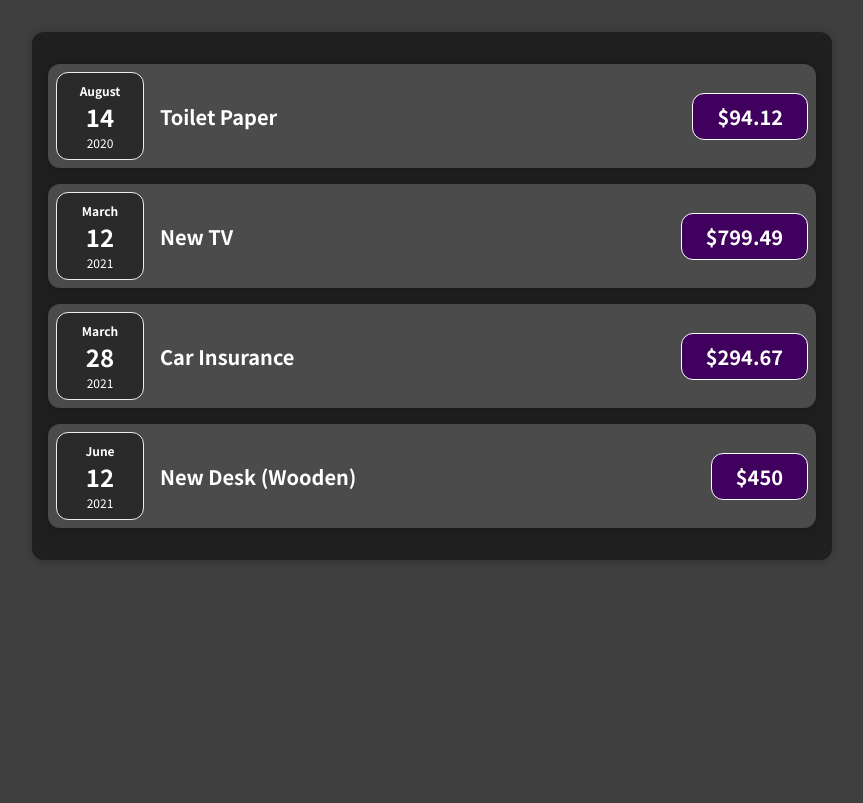
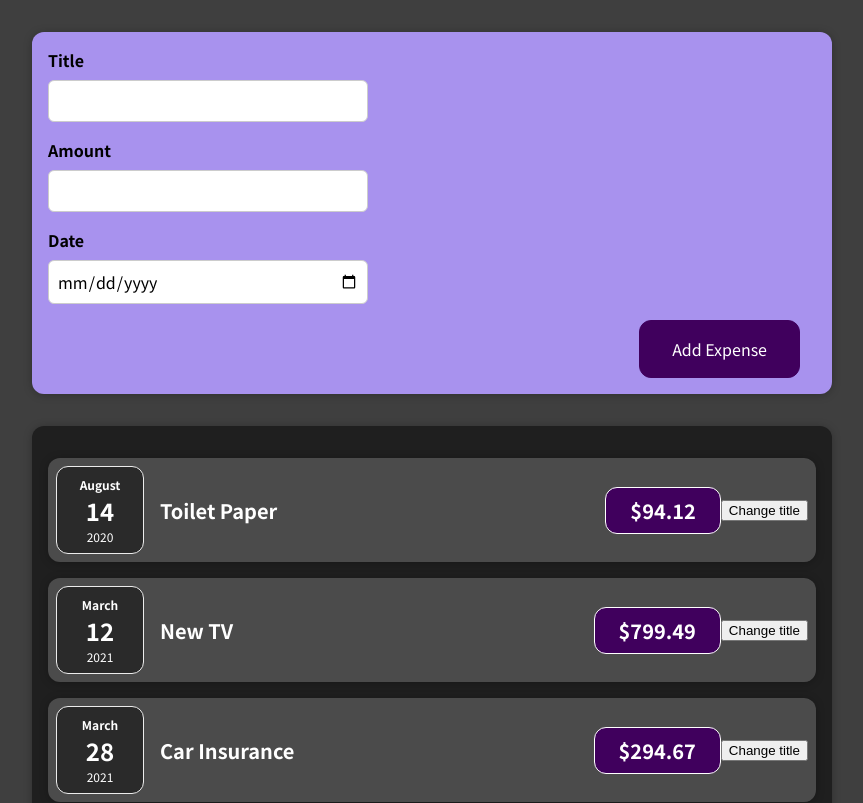
Before and after one commit to ITexpLee/React-Complete-Guide, a React (Create React App) app: page / in a window 1280 px wide. Shown: the top 803 px of the page, without its empty margins (208-1071 px from the left). Built offline with nearby package versions, Linux system fonts and the light colour scheme.

Commit message:
Added NewExpensed form and styling

```diff
--- a/src/App.js
+++ b/src/App.js
@@ -2,6 +2,7 @@
 import "./App.css";
 //Importing custom components in tree ascending order
 import Expenses from "./components/Expenses/Expenses";
+import NewExpense from "./components/NewExpense/NewExpense";
 
 const App = () => {
   //Fetching Data Object for expenses
@@ -30,6 +31,7 @@
     <div>
       {/* We will pass all data to be required in expense item component as attributes*/}
       {/* We can pass the entire array of objects as attributes too*/}
+      <NewExpense />
       <Expenses item={expenses} />
     </div>
   );
--- a/src/components/Expenses/ExpenseItem.js
+++ b/src/components/Expenses/ExpenseItem.js
@@ -1,5 +1,5 @@
 //Importing components (childrens)
-import React from "react";
+import React, { useState } from "react";
 import ExpenseDate from "./ExpenseDate";
 import Card from "../UI/Card";
 
@@ -9,14 +9,25 @@
 //Always Remember that Component is simply JavaScript function
 //Props contains all the attributes passes. props.attributeName to access them
 const ExpenseItem = (props) => {
+  // Using useState hook from React library to create state changing variable
+  //title = value in props title, setTitle is the function for changing title
+  const [title, setTitle] = useState(props.title);
+
+  // Changing title with click handler
+  const clickHandler = () => {
+    setTitle("Updated!");
+  };
+
   return (
     <Card className="expense-item">
       {/* Elements or simply custom elements with nothing in between both tags can be written like this */}
       <ExpenseDate date={props.date} />
       <div className="expense-item__description">
-        <h2>{props.title}</h2>
+        <h2>{title}</h2>
         <p className="expense-item__price">${props.amount}</p>
       </div>
+      {/* Creating Button tag to make it dynamic */}
+      <button onClick={clickHandler}>Change title</button>
     </Card>
   );
 };
--- /dev/null
+++ b/src/components/NewExpense/ExpenseForm.css
@@ -0,0 +1,26 @@
+  .new-expense__controls {
+      display: flex;
+      flex-wrap: wrap;
+      gap: 1rem;
+      margin-bottom: 1rem;
+      text-align: left;
+  }
+
+  .new-expense__control label {
+      font-weight: bold;
+      margin-bottom: 0.5rem;
+      display: block;
+  }
+
+  .new-expense__control input {
+      font: inherit;
+      padding: 0.5rem;
+      border-radius: 6px;
+      border: 1px solid #ccc;
+      width: 20rem;
+      max-width: 100%;
+  }
+
+  .new-expense__actions {
+      text-align: right;
+  }
--- /dev/null
+++ b/src/components/NewExpense/ExpenseForm.js
@@ -0,0 +1,37 @@
+//Importing React and other Modules
+import React from "react";
+
+//Importing Css
+import "./ExpenseForm.css";
+
+const ExpenseForm = () => {
+  return (
+    <form>
+      {/* parts of Form component with title, Amount, Date */}
+      <div className="new-expense__controls">
+        <div className="new-expense__control">
+          <label>Title</label>
+          <input type="text" />
+        </div>
+      </div>
+      <div className="new-expense__controls">
+        <div className="new-expense__control">
+          <label>Amount</label>
+          <input type="number" min="0.01" step="0.01" />
+        </div>
+      </div>
+      <div className="new-expense__controls">
+        <div className="new-expense__control">
+          <label>Date</label>
+          <input type="date" min="2019-01-01" max="2022-12-31" />
+        </div>
+      </div>
+      {/* Button to submit */}
+      <div className="new-expense__actions">
+        <button type="submit">Add Expense</button>
+      </div>
+    </form>
+  );
+};
+
+export default ExpenseForm;
--- /dev/null
+++ b/src/components/NewExpense/NewExpense.css
@@ -0,0 +1,38 @@
+.new-expense {
+    background-color: #a892ee;
+    padding: 1rem;
+    margin: 2rem auto;
+    width: 50rem;
+    max-width: 95%;
+    border-radius: 12px;
+    text-align: center;
+    box-shadow: 0 1px 8px rgba(0, 0, 0, 0.25);
+}
+
+.new-expense button {
+    font: inherit;
+    cursor: pointer;
+    padding: 1rem 2rem;
+    border: 1px solid #40005d;
+    background-color: #40005d;
+    color: white;
+    border-radius: 12px;
+    margin-right: 1rem;
+}
+
+.new-expense button:hover,
+.new-expense button:active {
+    background-color: #510674;
+    border-color: #510674;
+}
+
+.new-expense button.alternative {
+    color: #220131;
+    border-color: transparent;
+    background-color: transparent;
+}
+
+.new-expense button.alternative:hover,
+.new-expense button.alternative:active {
+    background-color: #ddb3f8;
+}
--- /dev/null
+++ b/src/components/NewExpense/NewExpense.js
@@ -0,0 +1,17 @@
+//Import React and other Modules
+import React from "react";
+import ExpenseForm from "./ExpenseForm";
+
+//Importing Css file
+import "./NewExpense.css";
+
+// We will transfer the form logic to another level to keep logic short
+const NewExpense = () => {
+  return (
+    <div className="new-expense">
+      <ExpenseForm />
+    </div>
+  );
+};
+
+export default NewExpense;
```
